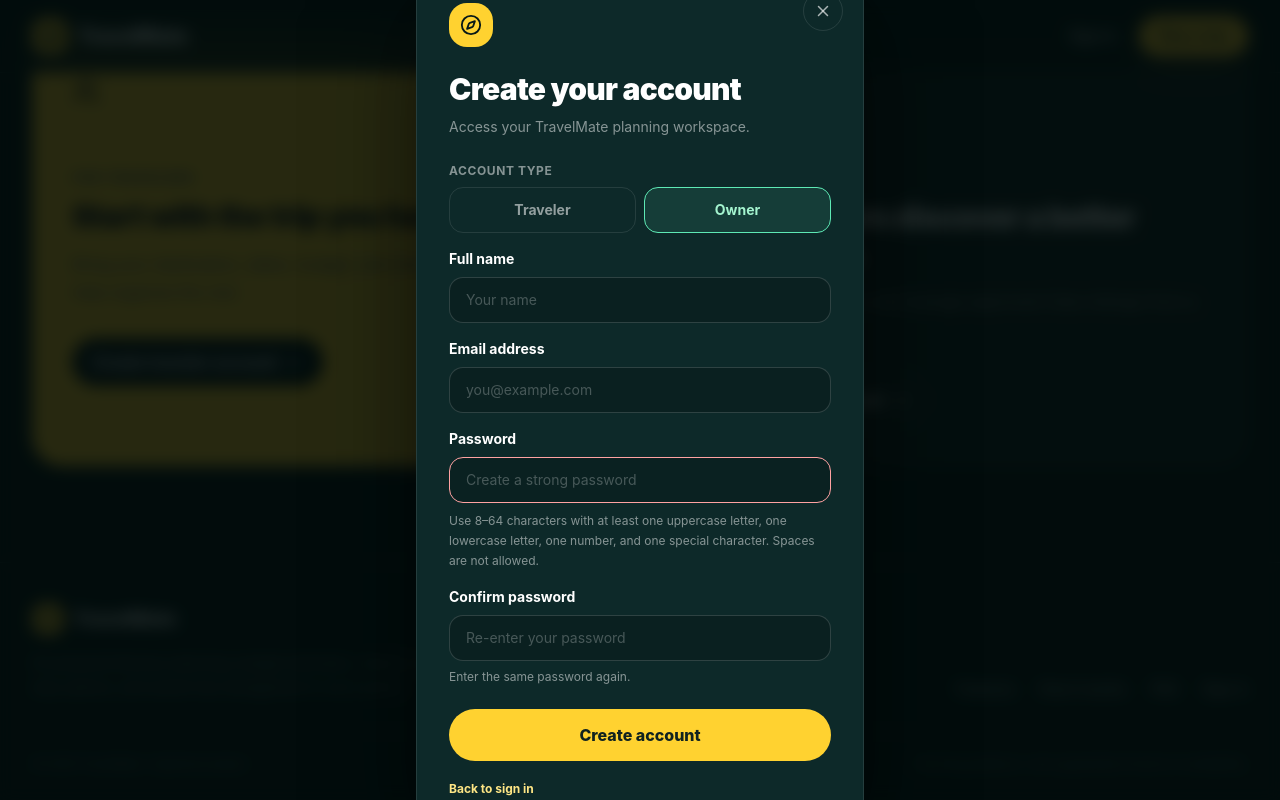
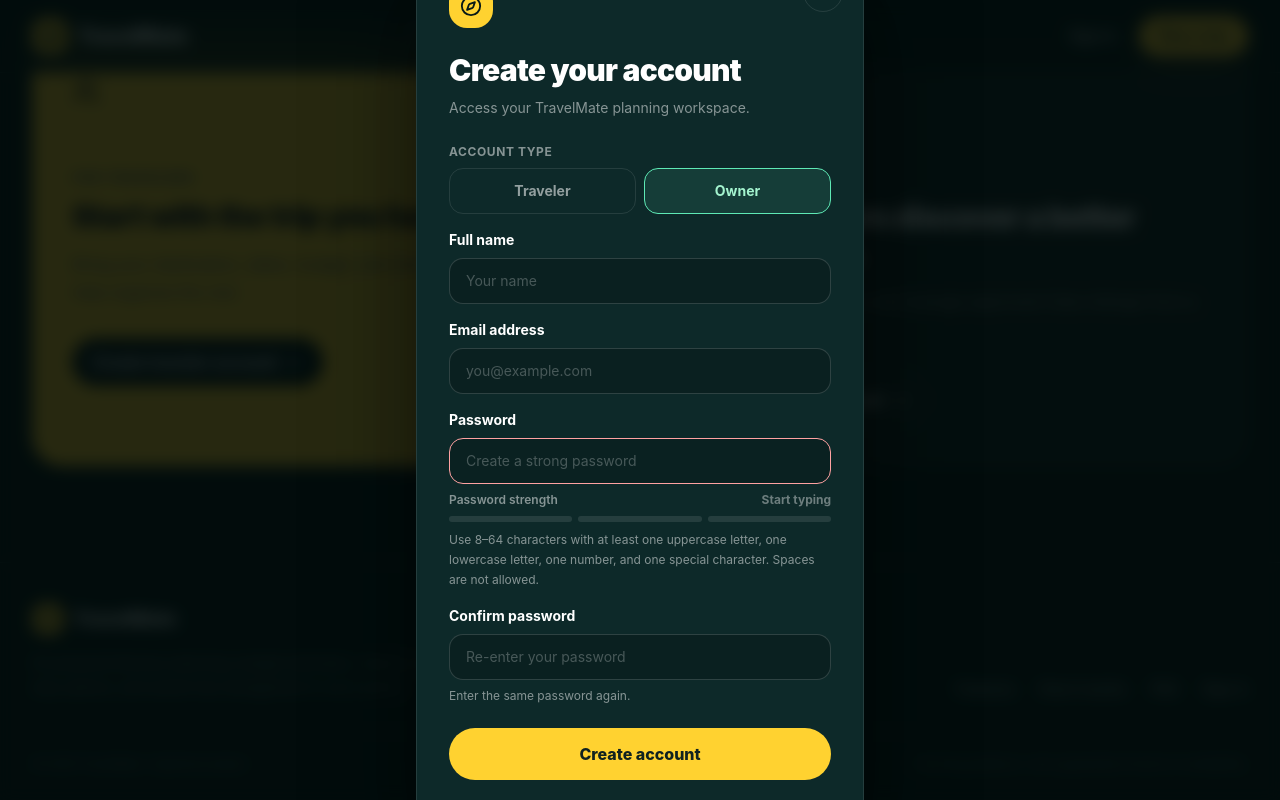
Before and after one commit to johnleexd/travelmate-frontend-new, a Next.js app: page / in a window 1280 px wide. Both pictures are taken after a click on the button "Create owner account". Shown: the part 6949-7749 px from the top of the page. Built offline with nearby package versions, Linux system fonts and the light colour scheme.

Commit message:
feat: add signup password strength indicator

```diff
--- a/components/features/home/TravelMateLanding.tsx
+++ b/components/features/home/TravelMateLanding.tsx
@@ -30,6 +30,7 @@
 import { handleResponse } from '@/services/api.service';
 import { useModalAccessibility } from '@/hooks/use-modal-accessibility';
 import {
+  getPasswordStrength,
   isStrongPassword,
   STRONG_PASSWORD_PATTERN,
   STRONG_PASSWORD_REQUIREMENTS,
@@ -370,6 +371,13 @@
 function AuthDialog({ mode, setMode, role, setRole, email, setEmail, password, setPassword, confirmPassword, setConfirmPassword, name, setName, code, setCode, message, busy, onSubmit, onClose, containerRef, closeButtonRef }: AuthDialogProps) {
   const title = mode === 'login' ? 'Welcome back' : mode === 'register' ? 'Create your account' : mode === 'verify' ? 'Verify your email' : 'Recover your account';
   const submitLabel = busy ? 'Please wait…' : mode === 'login' ? 'Sign in' : mode === 'register' ? 'Create account' : mode === 'verify' ? 'Verify email' : 'Send recovery message';
+  const strength = getPasswordStrength(password);
+  const strengthIndicator = {
+    empty: { label: 'Start typing', segments: 0, bar: 'bg-white/10', text: 'text-white/40' },
+    weak: { label: 'Weak', segments: 1, bar: 'bg-red-300', text: 'text-red-200' },
+    medium: { label: 'Getting stronger', segments: 2, bar: 'bg-amber-300', text: 'text-amber-200' },
+    strong: { label: 'Strong', segments: 3, bar: 'bg-emerald-300', text: 'text-emerald-200' },
+  }[strength];
 
   return (
     <div ref={containerRef} className="fixed inset-0 z-[80] grid place-items-center overflow-y-auto bg-[#020b0b]/85 p-4 backdrop-blur-sm" onMouseDown={onClose}>
@@ -393,7 +401,11 @@
           {mode === 'login' && <label className="block text-sm font-bold" htmlFor="auth-password">Password<input id="auth-password" required type="password" minLength={8} autoComplete="current-password" value={password} onChange={(event) => setPassword(event.target.value)} className="mt-2 w-full rounded-xl border border-white/15 bg-black/20 px-4 py-3 font-normal text-white placeholder:text-white/25" placeholder="At least 8 characters" /></label>}
 
           {mode === 'register' && <>
-            <label className="block text-sm font-bold" htmlFor="auth-password">Password<input id="auth-password" required type="password" minLength={8} maxLength={64} pattern={STRONG_PASSWORD_PATTERN.source} autoComplete="new-password" aria-describedby="auth-password-requirements" aria-invalid={password.length > 0 && !isStrongPassword(password)} value={password} onChange={(event) => setPassword(event.target.value)} className="mt-2 w-full rounded-xl border border-white/15 bg-black/20 px-4 py-3 font-normal text-white placeholder:text-white/25 invalid:border-red-300 invalid:focus:outline-red-300" placeholder="Create a strong password" title={STRONG_PASSWORD_REQUIREMENTS} /></label>
+            <label className="block text-sm font-bold" htmlFor="auth-password">Password<input id="auth-password" required type="password" minLength={8} maxLength={64} pattern={STRONG_PASSWORD_PATTERN.source} autoComplete="new-password" aria-describedby="auth-password-strength auth-password-requirements" aria-invalid={password.length > 0 && !isStrongPassword(password)} value={password} onChange={(event) => setPassword(event.target.value)} className="mt-2 w-full rounded-xl border border-white/15 bg-black/20 px-4 py-3 font-normal text-white placeholder:text-white/25 invalid:border-red-300 invalid:focus:outline-red-300" placeholder="Create a strong password" title={STRONG_PASSWORD_REQUIREMENTS} /></label>
+            <div id="auth-password-strength" role="status" aria-live="polite" aria-label={`Password strength: ${strengthIndicator.label}`} className="-mt-2 space-y-2">
+              <div className="flex items-center justify-between text-xs"><span className="font-semibold text-white/50">Password strength</span><span className={`font-bold ${strengthIndicator.text}`}>{strengthIndicator.label}</span></div>
+              <div className="grid grid-cols-3 gap-1.5" aria-hidden="true">{[1, 2, 3].map((segment) => <span key={segment} className={`h-1.5 rounded-full transition-colors ${segment <= strengthIndicator.segments ? strengthIndicator.bar : 'bg-white/10'}`} />)}</div>
+            </div>
             <p id="auth-password-requirements" className="-mt-2 text-xs leading-5 text-white/50">{STRONG_PASSWORD_REQUIREMENTS}</p>
             <label className="block text-sm font-bold" htmlFor="auth-confirm-password">Confirm password<input id="auth-confirm-password" required type="password" minLength={8} maxLength={64} autoComplete="new-password" aria-describedby="auth-confirm-password-message" aria-invalid={confirmPassword.length > 0 && password !== confirmPassword} value={confirmPassword} onChange={(event) => setConfirmPassword(event.target.value)} className="mt-2 w-full rounded-xl border border-white/15 bg-black/20 px-4 py-3 font-normal text-white placeholder:text-white/25" placeholder="Re-enter your password" /></label>
             <p id="auth-confirm-password-message" aria-live="polite" className={`-mt-2 text-xs ${confirmPassword.length > 0 && password !== confirmPassword ? 'text-red-200' : 'text-white/50'}`}>{confirmPassword.length > 0 && password !== confirmPassword ? 'Passwords do not match.' : 'Enter the same password again.'}</p>
--- a/lib/password-validation.ts
+++ b/lib/password-validation.ts
@@ -3,6 +3,24 @@
 export const STRONG_PASSWORD_REQUIREMENTS =
   "Use 8–64 characters with at least one uppercase letter, one lowercase letter, one number, and one special character. Spaces are not allowed.";
 
+export type PasswordStrength = "empty" | "weak" | "medium" | "strong";
+
 export function isStrongPassword(password: string): boolean {
   return STRONG_PASSWORD_PATTERN.test(password);
 }
+
+export function getPasswordStrength(password: string): PasswordStrength {
+  if (!password) return "empty";
+  if (isStrongPassword(password)) return "strong";
+
+  const satisfiedRules = [
+    password.length >= 8 && password.length <= 64,
+    /[a-z]/.test(password),
+    /[A-Z]/.test(password),
+    /\d/.test(password),
+    /[^A-Za-z0-9]/.test(password),
+    !/\s/.test(password),
+  ].filter(Boolean).length;
+
+  return satisfiedRules >= 4 ? "medium" : "weak";
+}
```
Also changed, not shown: 2 other files (tests, documents, lock files or other folders).
